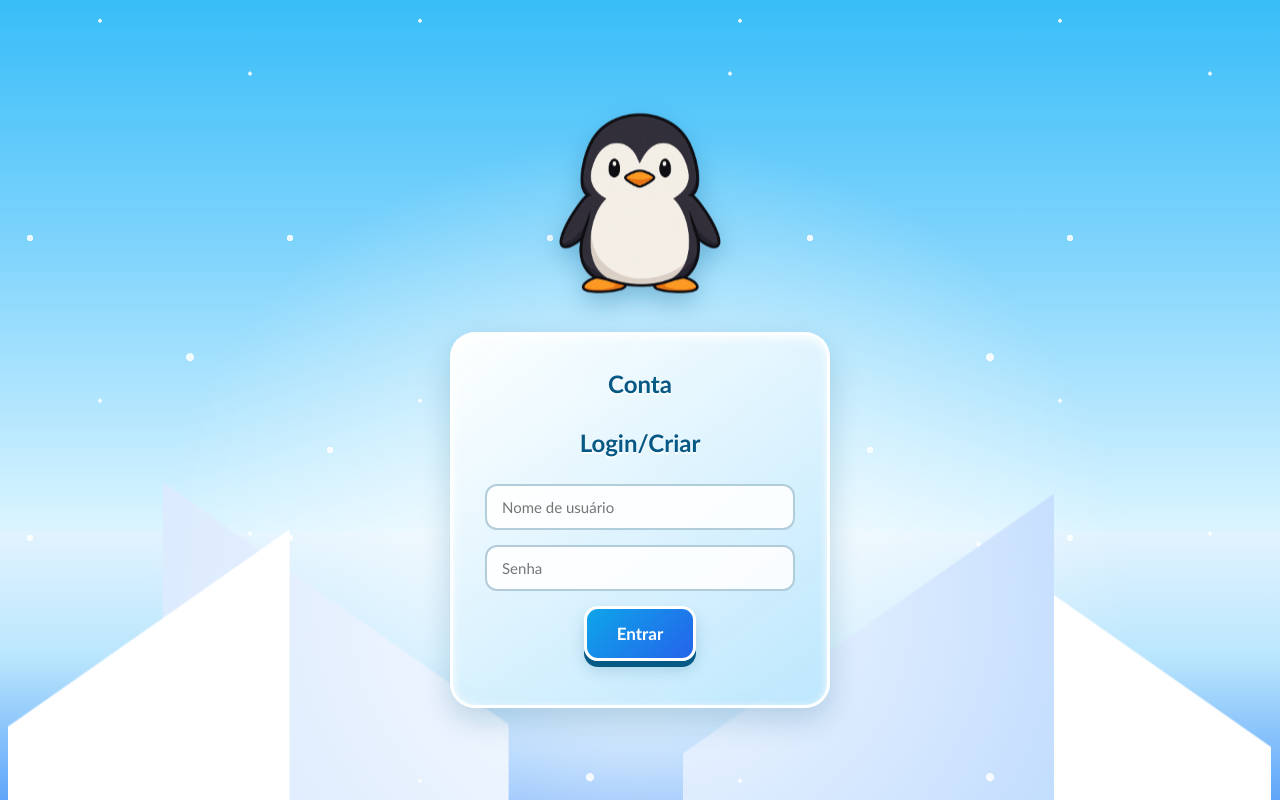
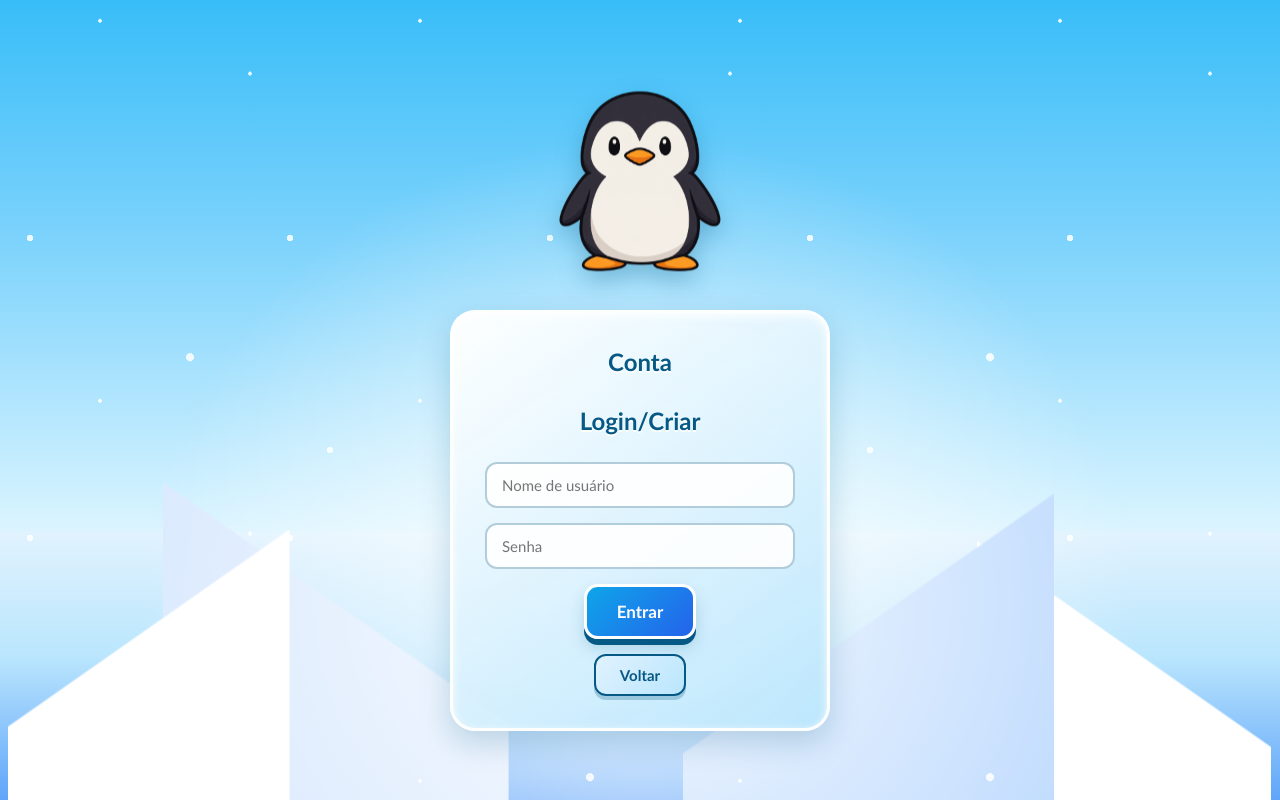
Before and after one commit to AfonsoHenrique11/JogoPinguim, a PHP site: page /login.html in a window 1280 px wide. Run offline with PHP 8.4, Linux system fonts and the light colour scheme.

Commit message:
Criação do botão Login e Fluxo entre index.html e login.html

```diff
--- a/index.css
+++ b/index.css
@@ -421,7 +421,7 @@ button:focus-visible {
     outline-offset: 4px;
 }
 
-#ranking, #creditos {
+#ranking, #creditos, #conta {
     background:linear-gradient(yellow, rgb(255, 174, 0));
     width: 120px;
     height: 50px;
--- a/index.html
+++ b/index.html
@@ -27,6 +27,7 @@
         <div style="display: flex; gap: 10px;">
             <button id="ranking">Ranking</button>
             <button id="creditos">Créditos</button>
+            <button id="conta">Conta</button>
         </div>
 
         <script src="https://code.jquery.com/jquery-3.7.1.min.js"></script>
--- a/login.css
+++ b/login.css
@@ -9,9 +9,35 @@
     color: var(--texto);
     background: rgba(255, 255, 255, 0.9);
     outline: none;
-            transition: border-color 0.3px ease;
+    transition: border-color 0.3s ease;
 }
+
 .input-jogo:focus {
     border-color: var(--azul-escuro);
     box-shadow: 0 0 8px rgba(56, 189, 248, 0.4);
 }
+
+/* Estilo do botão Voltar */
+#voltar {
+    padding: 10px 24px;
+    color: var(--azul-escuro);
+    font-family: inherit;
+    font-size: 15px;
+    font-weight: bold;
+    cursor: pointer;
+    background: linear-gradient(135deg, #e0f2fe, #bae6fd);
+    border: 2px solid var(--azul-escuro);
+    border-radius: 12px;
+    box-shadow: 0 4px 0 rgba(7, 89, 133, 0.25);
+    transition: transform 0.2s ease, filter 0.2s ease;
+}
+
+#voltar:hover {
+    transform: translateY(-2px);
+    filter: brightness(1.05);
+}
+
+#voltar:active {
+    transform: translateY(2px);
+    box-shadow: 0 1px 0 rgba(7, 89, 133, 0.25);
+}
--- a/login.html
+++ b/login.html
@@ -29,6 +29,13 @@
             <h3 id="saudacao" style="color: var(--azul-escuro); margin-bottom: 15px;"></h3>
             <button id="inicio" onclick="fazerLogout()">Sair da Conta</button>
         </div>
+
+        <!-- Botão de Voltar corrigido e visível abaixo das opções -->
+        <div style="margin-top: 15px;">
+            <button id="voltar" onclick="window.location.href='index.html'">Voltar</button>
+        </div>
     </div>
+
+    <script src="login.js"></script>
 </body>
 </html>
```
Also changed, not shown: index.js (+14 -1 lines). Lines whose indentation alone changed are shown as unchanged.
